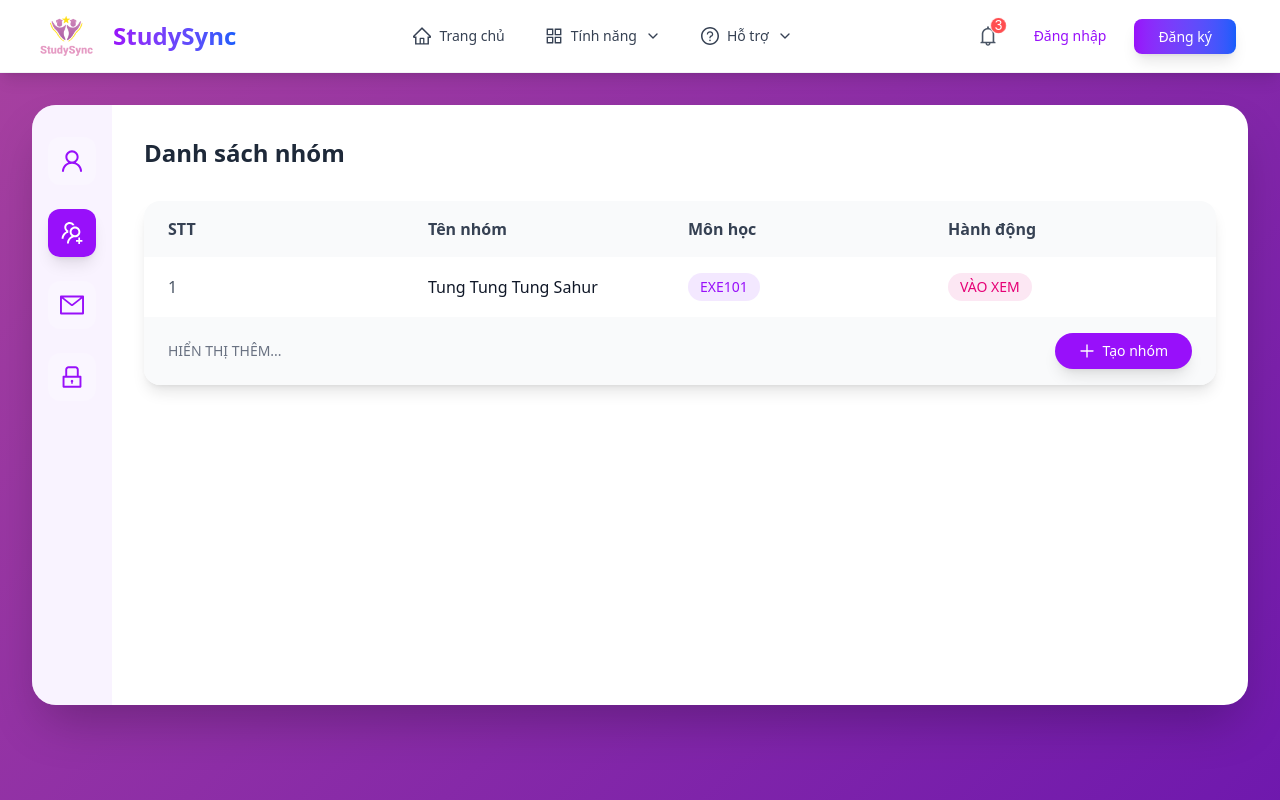
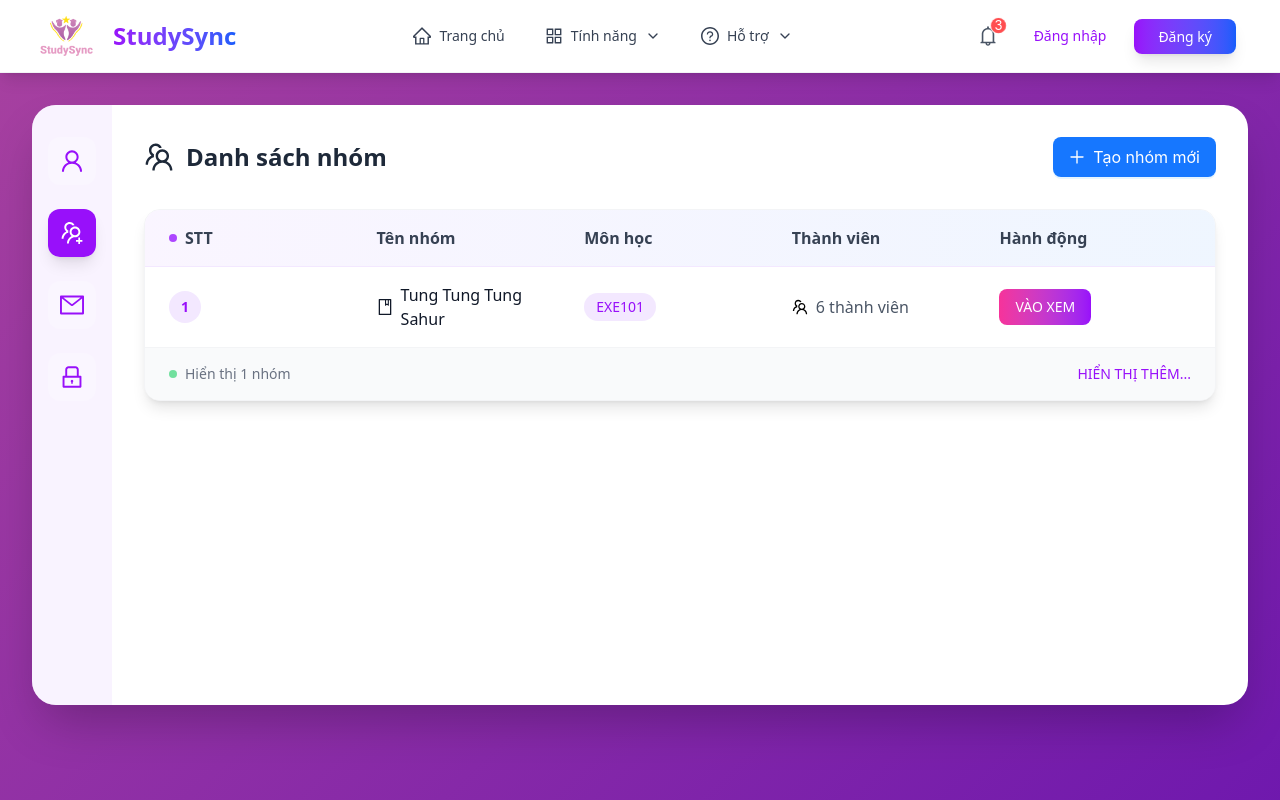
Before and after one commit to nguyendang03/StudySync_FE, a React (Vite) app in the folder studysync/: page /profile in a window 1280 px wide. Both pictures are taken after a click on the button "Groups". Shown: the top 800 px of the page. Built offline with nearby package versions, Linux system fonts and the light colour scheme.

Commit message:
fix ui bug in profile page

```diff
--- a/studysync/src/components/profile/GroupList.jsx
+++ b/studysync/src/components/profile/GroupList.jsx
@@ -1,5 +1,8 @@
 import React, { useState } from 'react';
-import { PlusOutlined } from '@ant-design/icons';
+import { PlusOutlined, TeamOutlined, BookOutlined, CloseOutlined } from '@ant-design/icons';
+import { motion, AnimatePresence } from 'framer-motion';
+import { Modal, Form, Input, Button, message } from 'antd';
+import toast from 'react-hot-toast';
 
 export default function GroupList() {
   const [groups, setGroups] = useState([
@@ -7,15 +10,50 @@ export default function GroupList() {
       id: 1,
       name: 'Tung Tung Tung Sahur',
       subject: 'EXE101',
-      status: 'VÀO XEM'
+      status: 'VÀO XEM',
+      members: 6,
+      progress: 75
     }
     // You can add more groups here
   ]);
 
   const [showCreateForm, setShowCreateForm] = useState(false);
+  const [form] = Form.useForm();
+  const [isCreating, setIsCreating] = useState(false);
 
   const handleCreateGroup = () => {
     setShowCreateForm(true);
+  };
+
+  const handleCreateSubmit = async (values) => {
+    setIsCreating(true);
+    try {
+      // Simulate API call
+      await new Promise(resolve => setTimeout(resolve, 1000));
+
+      const newGroup = {
+        id: groups.length + 1,
+        name: values.groupName,
+        subject: values.subject,
+        status: 'VÀO XEM',
+        members: 1,
+        progress: 0
+      };
+
+      setGroups([...groups, newGroup]);
+      setShowCreateForm(false);
+      form.resetFields();
+      toast.success('Tạo nhóm thành công!');
+    } catch (error) {
+      toast.error('Có lỗi xảy ra khi tạo nhóm!');
+    } finally {
+      setIsCreating(false);
+    }
+  };
+
+  const handleCancel = () => {
+    setShowCreateForm(false);
+    form.resetFields();
   };
 
   const getStatusColor = (status) => {
@@ -30,33 +68,79 @@ export default function GroupList() {
   };
 
   return (
-    <div className="w-full">
-      <h2 className="text-2xl font-bold text-gray-800 mb-8">Danh sách nhóm</h2>
+    <motion.div
+      initial={{ opacity: 0, y: 20 }}
+      animate={{ opacity: 1, y: 0 }}
+      transition={{ duration: 0.5 }}
+      className="w-full"
+    >
+      <div className="flex items-center justify-between mb-8">
+        <h2 className="text-2xl font-bold text-gray-800 flex items-center gap-3">
+          <TeamOutlined className="text-purple-600 text-3xl" />
+          Danh sách nhóm
+        </h2>
+        <motion.div
+          whileHover={{ scale: 1.05 }}
+          whileTap={{ scale: 0.95 }}
+        >
+          <Button
+            type="primary"
+            icon={<PlusOutlined />}
+            onClick={handleCreateGroup}
+            className="bg-gradient-to-r from-purple-600 to-blue-600 border-0 rounded-xl h-10 px-6 shadow-lg hover:shadow-xl"
+            size="large"
+          >
+            Tạo nhóm mới
+          </Button>
+        </motion.div>
+      </div>
 
-      <div className="bg-white rounded-2xl shadow-lg overflow-hidden">
+      <motion.div
+        initial={{ opacity: 0 }}
+        animate={{ opacity: 1 }}
+        transition={{ delay: 0.2 }}
+        className="bg-white rounded-2xl shadow-lg overflow-hidden border border-gray-100"
+      >
         {/* Table Header */}
-        <div className="bg-gray-50 px-6 py-4">
-          <div className="grid grid-cols-4 gap-4 font-semibold text-gray-700">
-            <div>STT</div>
+        <div className="bg-gradient-to-r from-purple-50 to-blue-50 px-6 py-4 border-b border-purple-100">
+          <div className="grid grid-cols-5 gap-4 font-semibold text-gray-700">
+            <div className="flex items-center gap-2">
+              <span className="w-2 h-2 bg-purple-500 rounded-full"></span>
+              STT
+            </div>
             <div>Tên nhóm</div>
             <div>Môn học</div>
+            <div>Thành viên</div>
             <div>Hành động</div>
           </div>
         </div>
 
         {/* Table Body */}
+        <AnimatePresence>
           <div className="divide-y divide-gray-100">
             {groups.map((group, index) => (
-            <div key={group.id} className="px-6 py-4 hover:bg-gray-50 transition-colors">
-              <div className="grid grid-cols-4 gap-4 items-center">
+              <motion.div
+                key={group.id}
+                initial={{ opacity: 0, x: -20 }}
+                animate={{ opacity: 1, x: 0 }}
+                transition={{ delay: index * 0.1 }}
+                whileHover={{ backgroundColor: 'rgba(147, 51, 234, 0.02)' }}
+                className="px-6 py-4 transition-all duration-200"
+              >
+                <div className="grid grid-cols-5 gap-4 items-center">
                   {/* STT */}
-                <div className="text-gray-600 font-medium">
+                  <div className="text-gray-600 font-medium flex items-center gap-3">
+                    <span className="w-8 h-8 bg-purple-100 text-purple-600 rounded-full flex items-center justify-center text-sm font-bold">
                       {index + 1}
+                    </span>
                   </div>
 
                   {/* Group Name */}
                   <div className="text-gray-900 font-medium">
+                    <div className="flex items-center gap-2">
+                      <BookOutlined className="text-purple-500" />
                       {group.name}
+                    </div>
                   </div>
 
                   {/* Subject */}
@@ -66,90 +150,176 @@ export default function GroupList() {
                     </span>
                   </div>
 
+                  {/* Members */}
+                  <div className="flex items-center gap-2">
+                    <TeamOutlined className="text-gray-400" />
+                    <span className="text-gray-600">{group.members} thành viên</span>
+                  </div>
+
                   {/* Actions */}
                   <div>
-                  <span className={`inline-flex px-3 py-1 rounded-full text-sm font-medium ${getStatusColor(group.status)}`}>
+                    <motion.button
+                      whileHover={{ scale: 1.05 }}
+                      whileTap={{ scale: 0.95 }}
+                      className="bg-gradient-to-r from-pink-500 to-purple-600 text-white px-4 py-2 rounded-lg text-sm font-medium hover:shadow-lg transition-all duration-200"
+                    >
                       {group.status}
-                  </span>
+                    </motion.button>
                   </div>
                 </div>
+              </motion.div>
+            ))}
           </div>
-          ))}
+        </AnimatePresence>
 
         {/* Empty State */}
         {groups.length === 0 && (
-            <div className="px-6 py-12 text-center">
-              <div className="text-gray-400 mb-4">
-                <svg className="w-16 h-16 mx-auto" fill="none" stroke="currentColor" viewBox="0 0 24 24">
-                  <path strokeLinecap="round" strokeLinejoin="round" strokeWidth="1" d="M17 20h5v-2a3 3 0 00-5.356-1.857M17 20H7m10 0v-2c0-.656-.126-1.283-.356-1.857M7 20H2v-2a3 3 0 015.356-1.857M7 20v-2c0-.656.126-1.283.356-1.857m0 0a5.002 5.002 0 019.288 0M15 7a3 3 0 11-6 0 3 3 0 016 0zm6 3a2 2 0 11-4 0 2 2 0 014 0zM7 10a2 2 0 11-4 0 2 2 0 014 0z" />
-                </svg>
+          <motion.div
+            initial={{ opacity: 0, scale: 0.9 }}
+            animate={{ opacity: 1, scale: 1 }}
+            className="px-6 py-16 text-center"
+          >
+            <motion.div
+              animate={{
+                rotate: [0, 10, -10, 0],
+                scale: [1, 1.1, 1]
+              }}
+              transition={{
+                duration: 2,
+                repeat: Infinity,
+                repeatType: "reverse"
+              }}
+              className="text-purple-400 mb-6"
+            >
+              <TeamOutlined className="text-6xl" />
+            </motion.div>
+            <h3 className="text-lg font-medium text-gray-900 mb-2">Chưa có nhóm nào</h3>
+            <p className="text-gray-500 mb-8">Bạn chưa tham gia hoặc tạo nhóm học nào.</p>
+            <Button
+              type="primary"
+              icon={<PlusOutlined />}
+              onClick={handleCreateGroup}
+              className="bg-gradient-to-r from-purple-600 to-blue-600 border-0 rounded-xl h-10 px-6"
+              size="large"
+            >
+              Tạo nhóm đầu tiên
+            </Button>
+          </motion.div>
+        )}
+
+        {/* Footer */}
+        {groups.length > 0 && (
+          <div className="bg-gray-50 px-6 py-4 border-t border-gray-100">
+            <div className="flex justify-between items-center">
+              <div className="text-sm text-gray-500 flex items-center gap-2">
+                <span className="w-2 h-2 bg-green-500 rounded-full animate-pulse"></span>
+                Hiển thị {groups.length} nhóm
               </div>
-              <h3 className="text-lg font-medium text-gray-900 mb-2">Chưa có nhóm nào</h3>
-              <p className="text-gray-500 mb-6">Bạn chưa tham gia hoặc tạo nhóm học nào.</p>
-            </div>
-          )}
-        </div>
-
-        {/* Footer with Create Button */}
-        <div className="bg-gray-50 px-6 py-4">
-          <div className="flex justify-between items-center">
-            <div className="text-sm text-gray-500">
+              <button className="text-purple-600 hover:text-purple-700 text-sm font-medium transition-colors">
                 HIỂN THỊ THÊM...
-            </div>
-            <button
-              onClick={handleCreateGroup}
-              className="inline-flex items-center px-6 py-2 bg-purple-600 text-white rounded-full text-sm font-medium hover:bg-purple-700 transition-colors shadow-lg"
-            >
-              <PlusOutlined style={{ fontSize: '16px', marginRight: '8px' }} />
-              Tạo nhóm
               </button>
             </div>
           </div>
+        )}
+      </motion.div>
+
+      {/* Enhanced Create Group Modal using Ant Design */}
+      <Modal
+        title={
+          <div className="flex items-center gap-3 text-xl font-bold">
+            <div className="w-10 h-10 bg-gradient-to-r from-purple-500 to-blue-500 rounded-lg flex items-center justify-center">
+              <PlusOutlined className="text-white" />
             </div>
+            Tạo nhóm mới
+          </div>
+        }
+        open={showCreateForm}
+        onCancel={handleCancel}
+        footer={null}
+        width={500}
+        centered
+        destroyOnClose
+        className="custom-modal"
+        styles={{
+          content: {
+            borderRadius: '16px',
+            overflow: 'hidden'
+          },
+          header: {
+            background: 'linear-gradient(135deg, rgba(147, 51, 234, 0.05), rgba(59, 130, 246, 0.05))',
+            borderBottom: '1px solid rgba(147, 51, 234, 0.1)',
+            padding: '20px 24px'
+          }
+        }}
+      >
+        <div className="pt-6">
+          <Form
+            form={form}
+            onFinish={handleCreateSubmit}
+            layout="vertical"
+            size="large"
+          >
+            <Form.Item
+              name="groupName"
+              label={
+                <span className="text-gray-700 font-medium flex items-center gap-2">
+                  <BookOutlined className="text-purple-500" />
+                  Tên nhóm
+                </span>
+              }
+              rules={[
+                { required: true, message: 'Vui lòng nhập tên nhóm!' },
+                { min: 3, message: 'Tên nhóm phải có ít nhất 3 ký tự!' }
+              ]}
+            >
+              <Input
+                placeholder="Nhập tên nhóm học tập"
+                className="rounded-xl border-gray-200 hover:border-purple-400 focus:border-purple-500"
+                prefix={<TeamOutlined className="text-gray-400" />}
+              />
+            </Form.Item>
 
-      {/* Create Group Modal/Form - Simple implementation */}
-      {showCreateForm && (
-        <div className="fixed inset-0 bg-black bg-opacity-50 flex items-center justify-center z-50">
-          <div className="bg-white rounded-2xl p-8 max-w-md w-full mx-4">
-            <h3 className="text-xl font-bold text-gray-900 mb-6">Tạo nhóm mới</h3>
-            <div className="space-y-4">
-              <div>
-                <label className="block text-sm font-medium text-gray-700 mb-2">Tên nhóm</label>
-                <input
-                  type="text"
-                  className="w-full px-4 py-3 border border-gray-200 rounded-xl focus:ring-2 focus:ring-purple-500 focus:border-purple-500 transition-colors"
-                  placeholder="Nhập tên nhóm"
+            <Form.Item
+              name="subject"
+              label={
+                <span className="text-gray-700 font-medium flex items-center gap-2">
+                  <BookOutlined className="text-blue-500" />
+                  Mã môn học
+                </span>
+              }
+              rules={[
+                { required: true, message: 'Vui lòng nhập mã môn học!' },
+                { pattern: /^[A-Z]{2,3}[0-9]{3}$/, message: 'Mã môn học không đúng định dạng (VD: EXE101)!' }
+              ]}
+            >
+              <Input
+                placeholder="VD: EXE101, SWP391, WDP301"
+                className="rounded-xl border-gray-200 hover:border-blue-400 focus:border-blue-500"
+                style={{ textTransform: 'uppercase' }}
               />
+            </Form.Item>
+
+            <div className="flex gap-3 mt-8 pt-4 border-t border-gray-100">
+              <Button
+                onClick={handleCancel}
+                className="flex-1 h-12 rounded-xl border-gray-300 hover:border-gray-400"
+                size="large"
+              >
+                Hủy bỏ
+              </Button>
+              <Button
+                type="primary"
+                htmlType="submit"
+                loading={isCreating}
+                className="flex-1 h-12 bg-gradient-to-r from-purple-600 to-blue-600 border-0 rounded-xl shadow-lg hover:shadow-xl"
+                size="large"
+              >
+                {isCreating ? 'Đang tạo...' : 'Tạo nhóm'}
+              </Button>
             </div>
-              <div>
-                <label className="block text-sm font-medium text-gray-700 mb-2">Môn học</label>
-                <input
-                  type="text"
-                  className="w-full px-4 py-3 border border-gray-200 rounded-xl focus:ring-2 focus:ring-purple-500 focus:border-purple-500 transition-colors"
-                  placeholder="Nhập mã môn học"
-                />
+          </Form>
         </div>
-            </div>
-            <div className="flex space-x-4 mt-8">
-              <button
-                onClick={() => setShowCreateForm(false)}
-                className="flex-1 px-6 py-3 border border-gray-300 text-gray-700 rounded-xl font-medium hover:bg-gray-50 transition-colors"
-              >
-                Hủy
-              </button>
-              <button
-                onClick={() => {
-                  // TODO: Add create group logic here
-                  setShowCreateForm(false);
-                }}
-                className="flex-1 px-6 py-3 bg-purple-600 text-white rounded-xl font-medium hover:bg-purple-700 transition-colors"
-              >
-                Tạo nhóm
-              </button>
-            </div>
-          </div>
-        </div>
-      )}
-    </div>
+      </Modal>
+    </motion.div>
   );
 }
--- a/studysync/src/index.css
+++ b/studysync/src/index.css
@@ -66,6 +66,62 @@
   background: rgba(229, 231, 235, 0.6) !important;
 }
 
+/* Enhanced Modal Styles */
+.custom-modal .ant-modal-content {
+  border-radius: 16px !important;
+  overflow: hidden !important;
+  box-shadow: 0 25px 50px -12px rgba(0, 0, 0, 0.25) !important;
+}
+
+.custom-modal .ant-modal-header {
+  background: linear-gradient(135deg, rgba(147, 51, 234, 0.05), rgba(59, 130, 246, 0.05)) !important;
+  border-bottom: 1px solid rgba(147, 51, 234, 0.1) !important;
+  padding: 20px 24px !important;
+}
+
+.custom-modal .ant-modal-body {
+  padding: 0 24px 24px 24px !important;
+}
+
+.custom-modal .ant-modal-close {
+  top: 16px !important;
+  right: 16px !important;
+}
+
+.custom-modal .ant-modal-close-x {
+  width: 36px !important;
+  height: 36px !important;
+  line-height: 36px !important;
+  font-size: 16px !important;
+  border-radius: 8px !important;
+  transition: all 0.2s ease !important;
+}
+
+.custom-modal .ant-modal-close-x:hover {
+  background: rgba(239, 68, 68, 0.1) !important;
+  color: #ef4444 !important;
+}
+
+/* Form input enhancements */
+.ant-input:focus,
+.ant-input-focused {
+  box-shadow: 0 0 0 2px rgba(147, 51, 234, 0.2) !important;
+}
+
+.ant-form-item-label > label {
+  font-weight: 500 !important;
+}
+
+/* Button gradient animations */
+.ant-btn-primary {
+  transition: all 0.3s ease !important;
+}
+
+.ant-btn-primary:hover {
+  transform: translateY(-2px) !important;
+  box-shadow: 0 10px 20px rgba(124, 58, 237, 0.3) !important;
+}
+
 /* Notification badge animation */
 .ant-badge-count {
   animation: pulse-badge 2s infinite;
```
Lines whose indentation alone changed are shown as unchanged.
